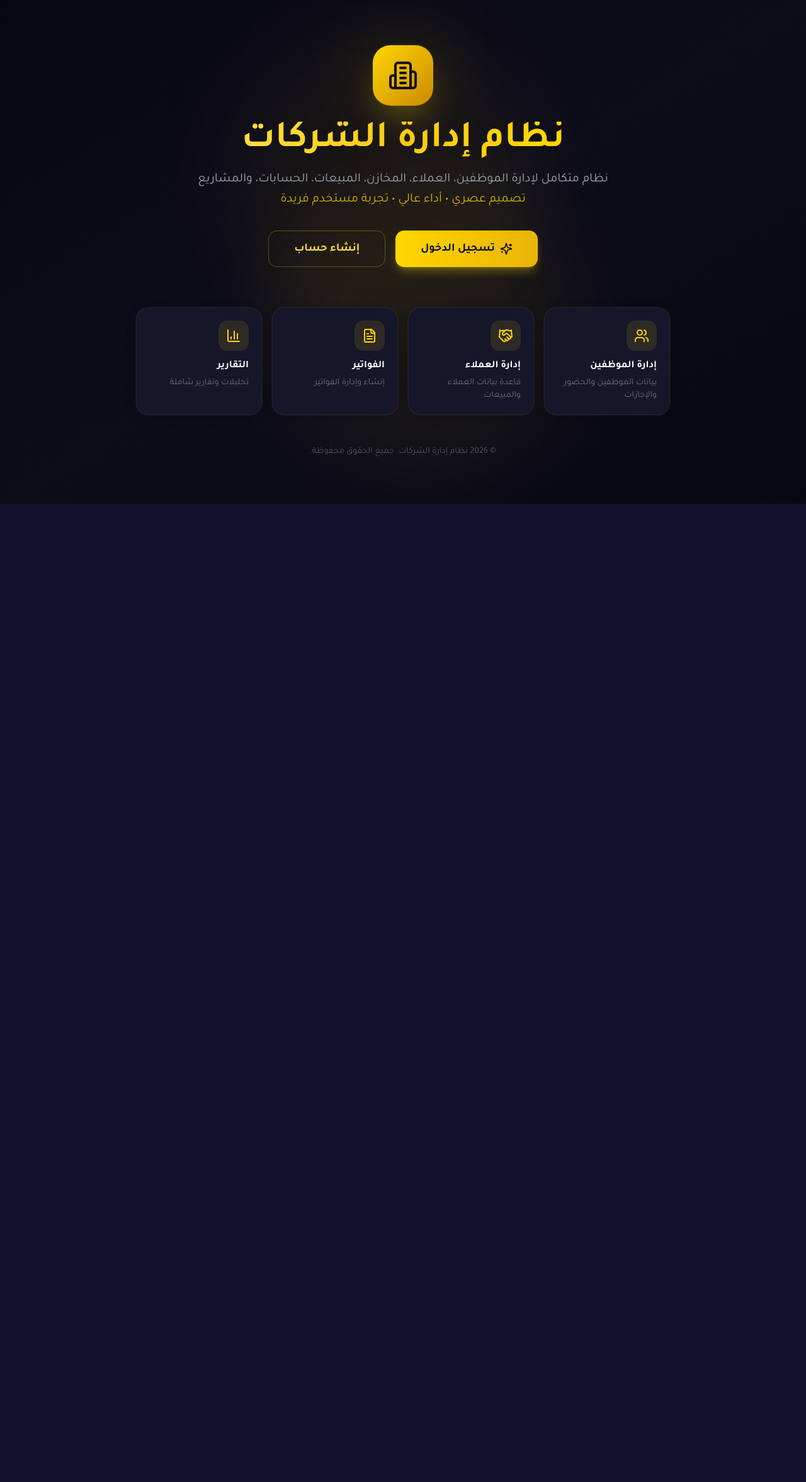
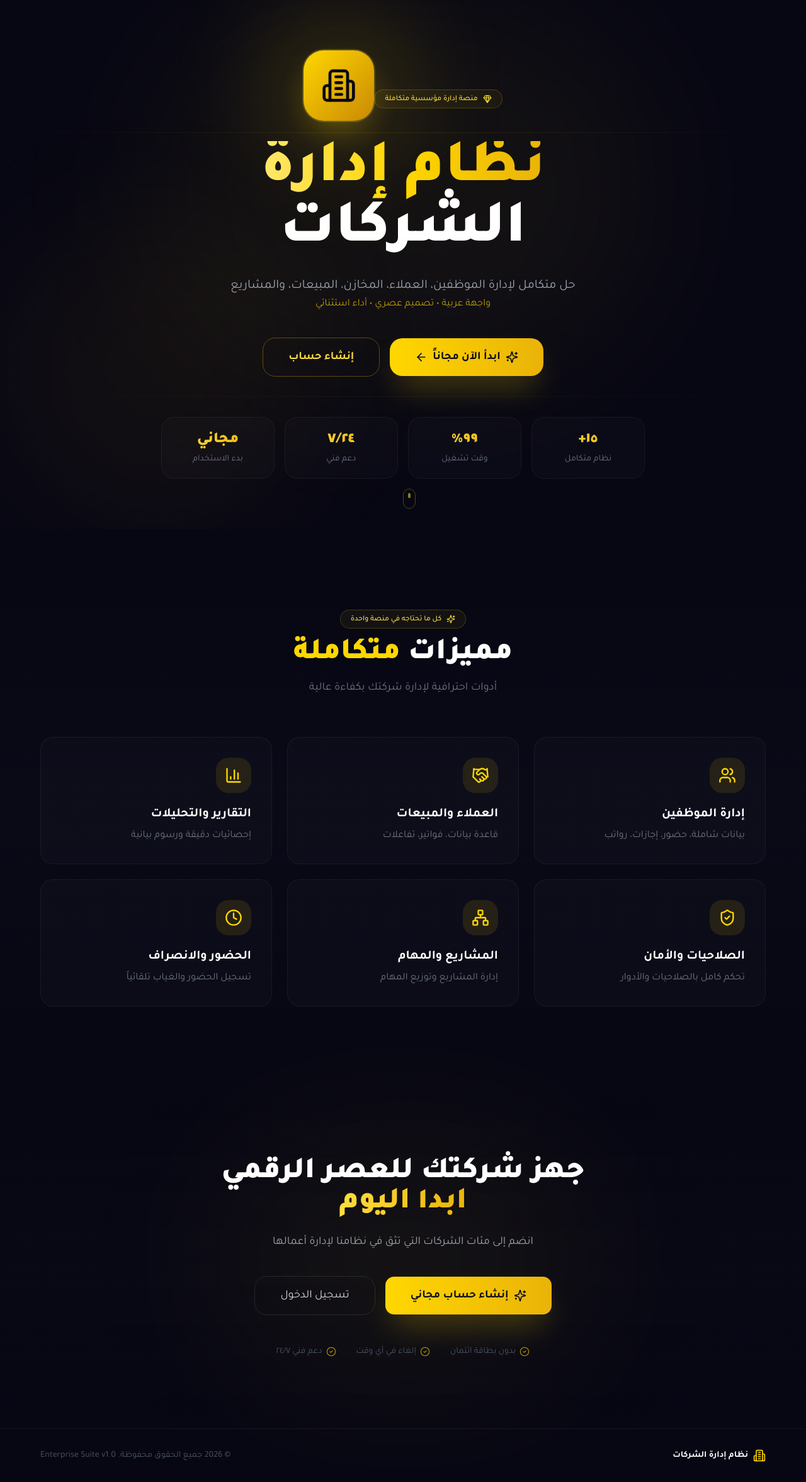
Before and after one commit to mmmelbahrawy55-beep/serves, a Next.js app: page / in a window 1280 px wide. Shown: the whole page at 63% size. Before the commit the page ends 800 px from the top, so only its background shows below. Built offline with nearby package versions, Linux system fonts and the light colour scheme; no server answers; a web font is replaced by a local one.

Commit message:
Premium landing page redesign: hero with glow effects, feature grid, stats, CTA, responsive mobile/desktop

```diff
--- a/src/app/page.tsx
+++ b/src/app/page.tsx
@@ -1,77 +1,216 @@
 import Link from "next/link";
-import { Building2, Users, Handshake, FileText, BarChart3, Sparkles } from "lucide-react";
+import {
+  Building2, Users, Handshake, FileText, BarChart3, Sparkles,
+  ShieldCheck, Clock, TrendingUp, Network, ArrowLeft,
+  CheckCircle2, Gem
+} from "lucide-react";
 
 const features = [
-  { label: "إدارة الموظفين", icon: Users, desc: "بيانات الموظفين والحضور والإجازات" },
-  { label: "إدارة العملاء", icon: Handshake, desc: "قاعدة بيانات العملاء والمبيعات" },
-  { label: "الفواتير", icon: FileText, desc: "إنشاء وإدارة الفواتير" },
-  { label: "التقارير", icon: BarChart3, desc: "تحليلات وتقارير شاملة" },
+  { icon: Users, label: "إدارة الموظفين", desc: "بيانات شاملة، حضور، إجازات، رواتب" },
+  { icon: Handshake, label: "العملاء والمبيعات", desc: "قاعدة بيانات، فواتير، تفاعلات" },
+  { icon: BarChart3, label: "التقارير والتحليلات", desc: "إحصائيات دقيقة ورسوم بيانية" },
+  { icon: ShieldCheck, label: "الصلاحيات والأمان", desc: "تحكم كامل بالصلاحيات والأدوار" },
+  { icon: Network, label: "المشاريع والمهام", desc: "إدارة المشاريع وتوزيع المهام" },
+  { icon: Clock, label: "الحضور والانصراف", desc: "تسجيل الحضور والغياب تلقائياً" },
+];
+
+const stats = [
+  { value: "١٥+", label: "نظام متكامل" },
+  { value: "٩٩%", label: "وقت تشغيل" },
+  { value: "٧/٢٤", label: "دعم فني" },
+  { value: "مجاني", label: "بدء الاستخدام" },
 ];
 
 export default function LandingPage() {
   return (
-    <div className="min-h-screen bg-gradient-to-br from-dark-950 via-dark-900 to-dark-950 flex items-center justify-center relative overflow-hidden">
+    <div className="min-h-screen bg-dark-950 overflow-hidden">
+      {/* ===== HERO ===== */}
+      <section className="relative min-h-screen flex items-center justify-center px-4 py-20">
+        {/* خلفية متحركة */}
+        <div className="absolute inset-0 overflow-hidden">
           <div className="absolute inset-0 bg-dot-gold opacity-20" />
-      <div className="absolute top-1/3 left-1/3 w-[500px] h-[500px] bg-gold-500/5 rounded-full blur-3xl" />
-      <div className="absolute bottom-1/3 right-1/3 w-[500px] h-[500px] bg-yellow-500/5 rounded-full blur-3xl" />
+          <div className="absolute top-0 left-1/2 -translate-x-1/2 w-[800px] h-[600px] bg-gold-500/5 rounded-full blur-[120px]" />
+          <div className="absolute bottom-0 left-0 w-[500px] h-[500px] bg-yellow-500/5 rounded-full blur-[100px]" />
+          <div className="absolute top-1/3 right-0 w-[400px] h-[400px] bg-gold-500/3 rounded-full blur-[80px]" />
+          {/* خطوط زخرفية */}
+          <div className="absolute top-1/4 left-0 w-full h-px bg-gradient-to-r from-transparent via-gold-500/10 to-transparent" />
+          <div className="absolute bottom-1/4 left-0 w-full h-px bg-gradient-to-r from-transparent via-gold-500/5 to-transparent" />
+        </div>
 
-      <div className="text-center px-6 relative z-10 max-w-4xl mx-auto">
-        <div className="mb-8">
-          <div className="relative inline-block mb-6">
-            <div className="absolute inset-0 bg-gold-500/20 blur-3xl rounded-full" />
-            <div className="relative w-24 h-24 bg-gradient-to-br from-gold-500 to-yellow-600 rounded-3xl flex items-center justify-center mx-auto shadow-2xl shadow-gold-500/30 animate-float">
-              <Building2 className="w-12 h-12 text-dark-900" />
+        <div className="relative z-10 w-full max-w-5xl mx-auto text-center">
+          {/* شارة */}
+          <div className="inline-flex items-center gap-2 px-4 py-1.5 rounded-full border border-gold-500/20 bg-gold-500/5 text-gold-400 text-xs font-medium mb-8 animate-fade-in">
+            <Gem className="h-3.5 w-3.5" />
+            منصة إدارة مؤسسية متكاملة
+          </div>
+
+          {/* أيقونة رئيسية */}
+          <div className="relative inline-block mb-8 animate-float">
+            <div className="absolute inset-0 bg-gold-500/30 blur-[60px] rounded-full scale-150" />
+            <div className="relative w-20 h-20 sm:w-28 sm:h-28 mx-auto rounded-[2rem] bg-gradient-to-br from-gold-500 to-yellow-600 flex items-center justify-center shadow-2xl shadow-gold-500/30 ring-2 ring-gold-400/20">
+              <Building2 className="w-10 h-10 sm:w-14 sm:h-14 text-dark-950" />
             </div>
           </div>
-          <h1 className="text-5xl md:text-6xl font-bold mb-4">
-            <span className="bg-gradient-to-r from-gold-400 via-yellow-400 to-gold-500 bg-clip-text text-transparent">
-              نظام إدارة الشركات
+
+          {/* عنوان */}
+          <h1 className="text-4xl sm:text-5xl md:text-7xl lg:text-8xl font-black leading-[1.1] mb-6 animate-slide-up">
+            <span className="bg-gradient-to-r from-gold-300 via-gold-500 to-yellow-500 bg-clip-text text-transparent">
+              نظام إدارة
             </span>
+            <br />
+            <span className="text-white">الشركات</span>
           </h1>
-          <p className="text-xl text-gray-400 max-w-2xl mx-auto leading-relaxed">
-            نظام متكامل لإدارة الموظفين، العملاء، المخازن، المبيعات، الحسابات، والمشاريع
-            <br />
-            <span className="text-gold-500/80">تصميم عصري • أداء عالي • تجربة مستخدم فريدة</span>
+
+          <p className="text-base sm:text-lg md:text-xl text-gray-400 max-w-2xl mx-auto leading-relaxed mb-10 animate-fade-in px-2">
+            حل متكامل لإدارة الموظفين، العملاء، المخازن، المبيعات، والمشاريع
+            <br className="hidden sm:block" />
+            <span className="text-gold-500/70 text-sm sm:text-base">
+              واجهة عربية • تصميم عصري • أداء استثنائي
+            </span>
           </p>
-        </div>
 
-        <div className="flex flex-col sm:flex-row gap-4 justify-center mb-16">
+          {/* الأزرار */}
+          <div className="flex flex-col sm:flex-row items-center justify-center gap-4 mb-16 animate-slide-up">
             <Link
               href="/login"
-            className="btn-gold inline-flex items-center justify-center px-10 py-3.5 text-lg shadow-lg shadow-gold-500/30 hover:shadow-gold-500/40"
+              className="group relative inline-flex items-center justify-center gap-2 px-8 sm:px-10 py-3.5 sm:py-4 text-base sm:text-lg font-bold rounded-2xl bg-gradient-to-r from-gold-500 to-yellow-500 text-dark-950 shadow-2xl shadow-gold-500/30 hover:shadow-gold-500/50 hover:scale-[1.02] active:scale-[0.98] transition-all duration-300 w-full sm:w-auto"
             >
-            <Sparkles className="h-5 w-5 ml-2" />
-            تسجيل الدخول
+              <Sparkles className="h-5 w-5" />
+              ابدأ الآن مجاناً
+              <ArrowLeft className="h-5 w-5 group-hover:translate-x-1 transition-transform" />
             </Link>
             <Link
               href="/register"
-            className="inline-flex items-center justify-center px-10 py-3.5 rounded-xl font-semibold text-lg border border-gold-500/30 text-gold-400 hover:bg-gold-500/10 transition-all duration-200 hover:border-gold-500/50"
+              className="inline-flex items-center justify-center px-8 sm:px-10 py-3.5 sm:py-4 text-base sm:text-lg font-semibold rounded-2xl border border-gold-500/30 text-gold-400 hover:bg-gold-500/10 hover:border-gold-500/50 transition-all duration-300 w-full sm:w-auto"
             >
               إنشاء حساب
             </Link>
           </div>
 
-        <div className="grid grid-cols-2 md:grid-cols-4 gap-4">
-          {features.map((item) => (
-            <div
-              key={item.label}
-              className="group card-glow p-5 text-right hover:border-gold-500/30"
-            >
-              <div className="w-12 h-12 rounded-xl bg-gold-500/10 flex items-center justify-center mb-3 group-hover:bg-gold-500/20 transition-colors">
-                <item.icon className="h-6 w-6 text-gold-500" />
+          {/* إحصائيات سريعة */}
+          <div className="grid grid-cols-2 md:grid-cols-4 gap-3 sm:gap-4 max-w-3xl mx-auto animate-fade-in">
+            {stats.map((s) => (
+              <div key={s.label} className="relative rounded-2xl border border-white/5 bg-white/[0.02] p-4 sm:p-5 backdrop-blur-sm">
+                <div className="text-xl sm:text-2xl font-black bg-gradient-to-r from-gold-400 to-yellow-500 bg-clip-text text-transparent">
+                  {s.value}
                 </div>
-              <h3 className="text-white font-bold mb-1">{item.label}</h3>
-              <p className="text-gray-500 text-sm">{item.desc}</p>
+                <div className="text-xs sm:text-sm text-gray-500 mt-1">{s.label}</div>
               </div>
             ))}
           </div>
+        </div>
 
-        <div className="mt-12 text-center">
-          <p className="text-gray-600 text-sm">
-            © {new Date().getFullYear()} نظام إدارة الشركات. جميع الحقوق محفوظة.
+        {/* Scroll indicator */}
+        <div className="absolute bottom-8 left-1/2 -translate-x-1/2 animate-float">
+          <div className="w-5 h-8 rounded-full border border-gold-500/30 flex justify-center pt-1.5">
+            <div className="w-1 h-2 rounded-full bg-gold-500/60 animate-pulse" />
+          </div>
+        </div>
+      </section>
+
+      {/* ===== المميزات ===== */}
+      <section className="relative px-4 py-20 sm:py-32">
+        <div className="absolute inset-0 bg-gradient-to-b from-dark-950 via-dark-900/50 to-dark-950" />
+
+        <div className="relative z-10 max-w-6xl mx-auto">
+          <div className="text-center mb-12 sm:mb-16">
+            <div className="inline-flex items-center gap-2 px-4 py-1.5 rounded-full border border-gold-500/20 bg-gold-500/5 text-gold-400 text-xs font-medium mb-4">
+              <Sparkles className="h-3.5 w-3.5" />
+              كل ما تحتاجه في منصة واحدة
+            </div>
+            <h2 className="text-3xl sm:text-4xl md:text-5xl font-black text-white mb-4">
+              مميزات<span className="text-gold-500"> متكاملة</span>
+            </h2>
+            <p className="text-gray-500 text-base sm:text-lg max-w-xl mx-auto">
+              أدوات احترافية لإدارة شركتك بكفاءة عالية
+            </p>
+          </div>
+
+          <div className="grid grid-cols-1 sm:grid-cols-2 lg:grid-cols-3 gap-4 sm:gap-6">
+            {features.map((feat) => (
+              <div
+                key={feat.label}
+                className="group relative rounded-2xl border border-white/5 bg-white/[0.02] p-6 sm:p-8 transition-all duration-500 hover:border-gold-500/30 hover:bg-gold-500/[0.03] hover:shadow-2xl hover:shadow-gold-500/5 hover:-translate-y-1"
+              >
+                {/* Glow on hover */}
+                <div className="absolute inset-0 rounded-2xl opacity-0 group-hover:opacity-100 transition-opacity duration-500 bg-gradient-to-br from-gold-500/5 via-transparent to-transparent" />
+
+                <div className="relative z-10">
+                  <div className="w-12 h-12 sm:w-14 sm:h-14 rounded-2xl bg-gold-500/10 flex items-center justify-center mb-4 sm:mb-5 group-hover:bg-gold-500/20 group-hover:scale-110 transition-all duration-300">
+                    <feat.icon className="h-6 w-6 sm:h-7 sm:w-7 text-gold-500" />
+                  </div>
+                  <h3 className="text-white font-bold text-lg sm:text-xl mb-2 group-hover:text-gold-400 transition-colors">
+                    {feat.label}
+                  </h3>
+                  <p className="text-gray-500 text-sm sm:text-base leading-relaxed">
+                    {feat.desc}
                   </p>
                 </div>
               </div>
+            ))}
+          </div>
+        </div>
+      </section>
+
+      {/* ===== CTA ===== */}
+      <section className="relative px-4 py-20 sm:py-28">
+        <div className="absolute inset-0 bg-gradient-to-b from-dark-950 via-dark-900/30 to-dark-950" />
+        <div className="absolute top-1/2 left-1/2 -translate-x-1/2 -translate-y-1/2 w-[600px] h-[400px] bg-gold-500/5 rounded-full blur-[120px]" />
+
+        <div className="relative z-10 max-w-3xl mx-auto text-center">
+          <h2 className="text-3xl sm:text-4xl md:text-5xl font-black text-white mb-6 leading-tight">
+            جهز شركتك للعصر الرقمي
+            <br />
+            <span className="bg-gradient-to-r from-gold-400 to-yellow-500 bg-clip-text text-transparent">
+              ابدأ اليوم
+            </span>
+          </h2>
+          <p className="text-gray-400 text-base sm:text-lg mb-10 max-w-xl mx-auto">
+            انضم إلى مئات الشركات التي تثق في نظامنا لإدارة أعمالها
+          </p>
+
+          <div className="flex flex-col sm:flex-row items-center justify-center gap-4">
+            <Link
+              href="/register"
+              className="btn-gold inline-flex items-center justify-center gap-2 px-10 py-4 text-lg shadow-2xl shadow-gold-500/30 hover:shadow-gold-500/50 w-full sm:w-auto"
+            >
+              <Sparkles className="h-5 w-5" />
+              إنشاء حساب مجاني
+            </Link>
+            <Link
+              href="/login"
+              className="inline-flex items-center justify-center px-10 py-4 text-lg rounded-2xl border border-white/10 text-gray-300 hover:bg-white/5 hover:border-gold-500/30 transition-all duration-300 w-full sm:w-auto"
+            >
+              تسجيل الدخول
+            </Link>
+          </div>
+
+          <div className="flex flex-wrap items-center justify-center gap-6 sm:gap-8 mt-12 text-sm text-gray-600">
+            <span className="flex items-center gap-1.5">
+              <CheckCircle2 className="h-4 w-4 text-gold-500/60" /> بدون بطاقة ائتمان
+            </span>
+            <span className="flex items-center gap-1.5">
+              <CheckCircle2 className="h-4 w-4 text-gold-500/60" /> إلغاء في أي وقت
+            </span>
+            <span className="flex items-center gap-1.5">
+              <CheckCircle2 className="h-4 w-4 text-gold-500/60" /> دعم فني ٢٤/٧
+            </span>
+          </div>
+        </div>
+      </section>
+
+      {/* ===== FOOTER ===== */}
+      <footer className="relative border-t border-white/5 px-4 py-8">
+        <div className="max-w-6xl mx-auto flex flex-col sm:flex-row items-center justify-between gap-4">
+          <div className="flex items-center gap-2">
+            <Building2 className="h-5 w-5 text-gold-500" />
+            <span className="text-white font-bold text-sm">نظام إدارة الشركات</span>
+          </div>
+          <p className="text-gray-600 text-xs sm:text-sm text-center">
+            © {new Date().getFullYear()} جميع الحقوق محفوظة. Enterprise Suite v1.0
+          </p>
+        </div>
+      </footer>
     </div>
   );
 }
```
Lines whose indentation alone changed are shown as unchanged.
